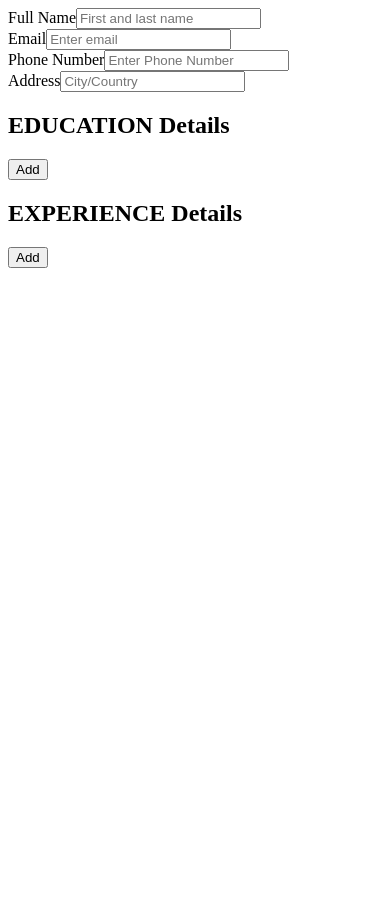
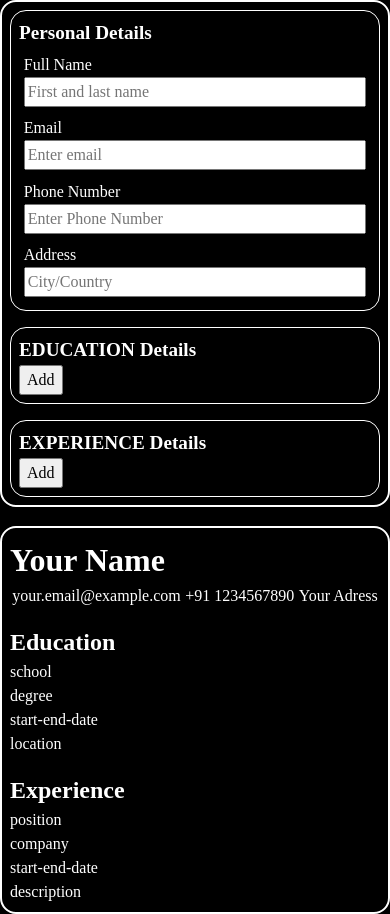
Before and after one commit to devnchill/CvBuilder, a React (Vite) app: page / in a window 390 px wide. Before the commit the page ends 844 px from the top, so only its background shows below. Built offline with nearby package versions, Linux system fonts and the light colour scheme.

Commit message:
style: making it responsive + styling layout

```diff
--- a/src/App.tsx
+++ b/src/App.tsx
@@ -1,10 +1,12 @@
+import Preview from "./Components/Preview/Preview";
 import Resume from "./Components/Resume/Resume";
-import ExpandableProps from "./ExpandableProps";
+import "./Styles/styles.css";
 
 export default function App(): React.ReactElement {
   return (
     <>
       <Resume />
+      <Preview />
     </>
   );
 }
--- /dev/null
+++ b/src/Components/Preview/Preview.tsx
@@ -0,0 +1,34 @@
+import type { ReactElement } from "react";
+
+export default function Preview(): ReactElement {
+  return (
+    <aside className="preview">
+      <div className="preview-personal">
+        <h1>Your Name</h1>
+        <div>
+          <p>your.email@example.com</p>
+          <p>+91 1234567890</p>
+          <p>Your Adress</p>
+        </div>
+      </div>
+      <div className="preview-education">
+        <h2>Education</h2>
+        <div>
+          <p>school</p>
+          <p>degree</p>
+          <p>start-end-date</p>
+          <p>location</p>
+        </div>
+      </div>
+      <div className="preview-experience">
+        <h2>Experience</h2>
+        <div>
+          <p>position</p>
+          <p>company</p>
+          <p>start-end-date</p>
+          <p>description</p>
+        </div>
+      </div>
+    </aside>
+  );
+}
--- a/src/Components/Resume/Forms/EducationForm.tsx
+++ b/src/Components/Resume/Forms/EducationForm.tsx
@@ -3,19 +3,19 @@ import type { ReactElement } from "react";
 export default function EducationForm(): ReactElement {
   return (
     <>
-      <div>
+      <div className="input-div">
         <label htmlFor="school">Schoo/University</label>
         <input id="school" type="text" placeholder="Enter School Name" />
       </div>
-      <div>
+      <div className="input-div">
         <label htmlFor="degree">Degree</label>
         <input id="degree" placeholder="Enter degree" />
       </div>
-      <div>
+      <div className="input-div">
         <label htmlFor="start-date">Start Date</label>
         <input id="start-date" type="date" />
       </div>
-      <div>
+      <div className="input-div">
         <label htmlFor="end-date">End Date</label>
         <input id="end-date" type="date" />
       </div>
--- a/src/Components/Resume/Forms/PersonalForm.tsx
+++ b/src/Components/Resume/Forms/PersonalForm.tsx
@@ -2,16 +2,17 @@ import type { ReactElement } from "react";
 
 export default function PersonalForm(): ReactElement {
   return (
-    <>
-      <div>
+    <section className="section-wrapper">
+      <h3>Personal Details</h3>
+      <div className="input-div">
         <label htmlFor="full-name">Full Name</label>
         <input id="full-name" type="text" placeholder="First and last name" />
       </div>
-      <div>
+      <div className="input-div">
         <label htmlFor="email">Email</label>
         <input id="full-name" type="email" placeholder="Enter email" />
       </div>
-      <div>
+      <div className="input-div">
         <label htmlFor="phone-number">Phone Number</label>
         <input
           id="phone-number"
@@ -19,10 +20,10 @@ export default function PersonalForm(): ReactElement {
           placeholder="Enter Phone Number"
         />
       </div>
-      <div>
+      <div className="input-div">
         <label htmlFor="address">Address</label>
         <input id="address" type="text" placeholder="City/Country" />
       </div>
-    </>
+    </section>
   );
 }
--- a/src/Components/Resume/Resume.tsx
+++ b/src/Components/Resume/Resume.tsx
@@ -5,7 +5,7 @@ import EducationForm from "./Forms/EducationForm.tsx";
 
 export default function Resume(): ReactElement {
   return (
-    <>
+    <main className="resume">
       <PersonalForm />
       <ExpandableProps title="Education">
         <EducationForm />
@@ -13,6 +13,6 @@ export default function Resume(): ReactElement {
       <ExpandableProps title="Experience">
         <EducationForm />
       </ExpandableProps>
-    </>
+    </main>
   );
 }
--- a/src/ExpandableProps.tsx
+++ b/src/ExpandableProps.tsx
@@ -44,7 +44,7 @@ export default function ExpandableProps({
   }
   return (
     <section className="section-wrapper">
-      <h2>{title.toUpperCase()} Details</h2>
+      <h3>{title.toUpperCase()} Details</h3>
       {content}
     </section>
   );
--- /dev/null
+++ b/src/Styles/reboot.css
@@ -0,0 +1,68 @@
+/* 1. Use a more-intuitive box-sizing model */
+*,
+*::before,
+*::after {
+  box-sizing: border-box;
+}
+
+/* 2. Remove default margin */
+* {
+  margin: 0;
+}
+
+body {
+  /* 3. Add accessible line-height */
+  line-height: 1.5;
+  /* 4. Improve text rendering */
+  -webkit-font-smoothing: antialiased;
+}
+
+/* 5. Improve media defaults */
+img,
+picture,
+video,
+canvas,
+svg {
+  display: block;
+  max-width: 100%;
+}
+
+/* 6. Inherit fonts for form controls */
+input,
+button,
+textarea,
+select {
+  font: inherit;
+}
+
+/* 7. Avoid text overflows */
+p,
+h1,
+h2,
+h3,
+h4,
+h5,
+h6 {
+  overflow-wrap: break-word;
+}
+
+/* 8. Improve line wrapping */
+p {
+  text-wrap: pretty;
+}
+h1,
+h2,
+h3,
+h4,
+h5,
+h6 {
+  text-wrap: balance;
+}
+
+/*
+  9. Create a root stacking context
+*/
+#root,
+#__next {
+  isolation: isolate;
+}
--- /dev/null
+++ b/src/Styles/styles.css
@@ -0,0 +1,87 @@
+@import "./reboot.css";
+
+html,
+body {
+  width: 100%;
+  height: 100%;
+  background-color: black;
+  color: white;
+
+  h1 {
+    font-size: clamp(2rem, 5vw, 3rem);
+  }
+
+  h2 {
+    font-size: clamp(1.5rem, 4vw, 2.5rem);
+  }
+
+  h3 {
+    font-size: clamp(1.2rem, 3vw, 1.8rem);
+  }
+
+  p {
+    font-size: clamp(1rem, 2vw, 1.2rem);
+  }
+
+  & > #root {
+    height: 100%;
+    display: flex;
+    justify-content: center;
+    gap: clamp(1rem, 5vw, 10rem);
+
+    main,
+    aside {
+      border: 2px solid white;
+      padding: clamp(0.5rem, 2vw, 3rem);
+      border-radius: 1rem;
+    }
+
+    & > main {
+      display: flex;
+      flex-direction: column;
+      gap: clamp(1rem, 3vw, 5rem);
+      overflow: scroll;
+      section {
+        border: 1px solid white;
+        border-radius: 1rem;
+        padding: clamp(0.5rem, 2vw, 3rem);
+      }
+      & .input-div {
+        display: flex;
+        flex-direction: column;
+        padding: clamp(0.3rem, 1vw, 1rem);
+      }
+    }
+
+    & > aside {
+      display: flex;
+      flex-direction: column;
+      gap: clamp(1rem, 3vw, 5rem);
+
+      & > .preview-personal {
+        & > div {
+          display: flex;
+          justify-content: space-around;
+          flex-wrap: wrap;
+        }
+      }
+    }
+  }
+}
+
+@media (max-width: 1000px) {
+  #root {
+    flex-wrap: wrap;
+    .resume,
+    .preview {
+      min-width: 100%;
+    }
+    & > .resume {
+      section {
+        border: 1px solid white;
+        border-radius: 1rem;
+        padding: clamp(0.5rem, 2vw, 3rem);
+      }
+    }
+  }
+}
```
Also changed, not shown: src/Components/Resume/Forms/ExperienceForm.tsx (+6 -6 lines).
